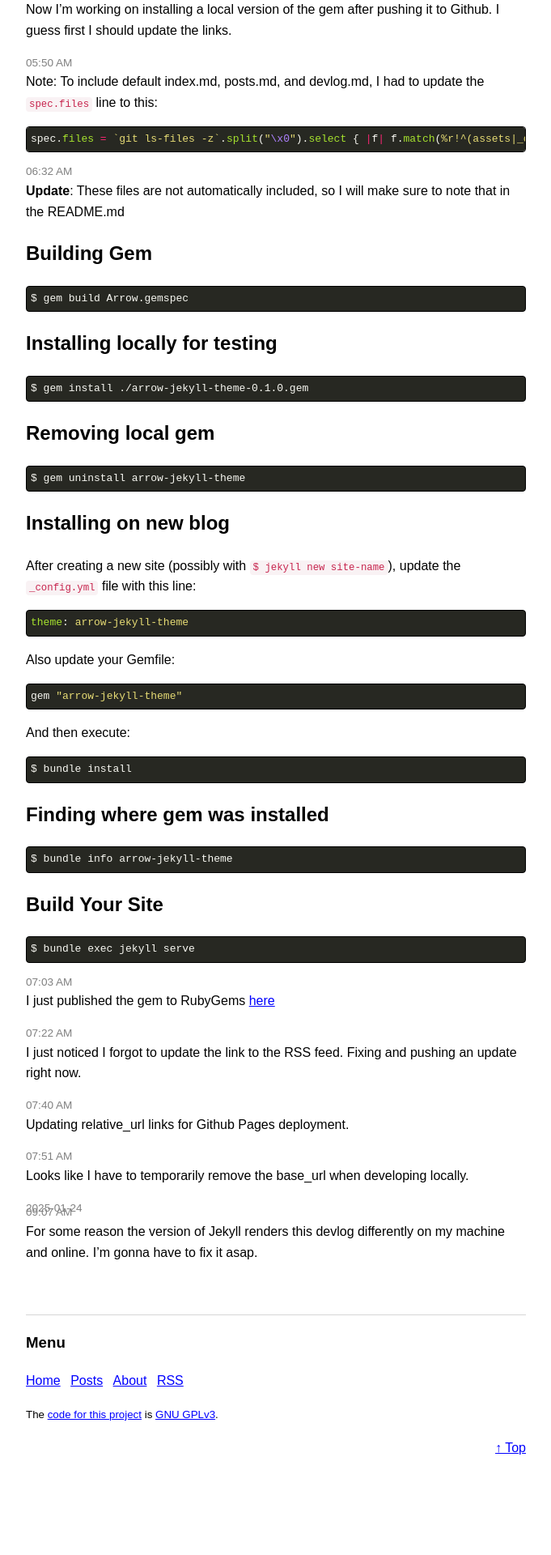
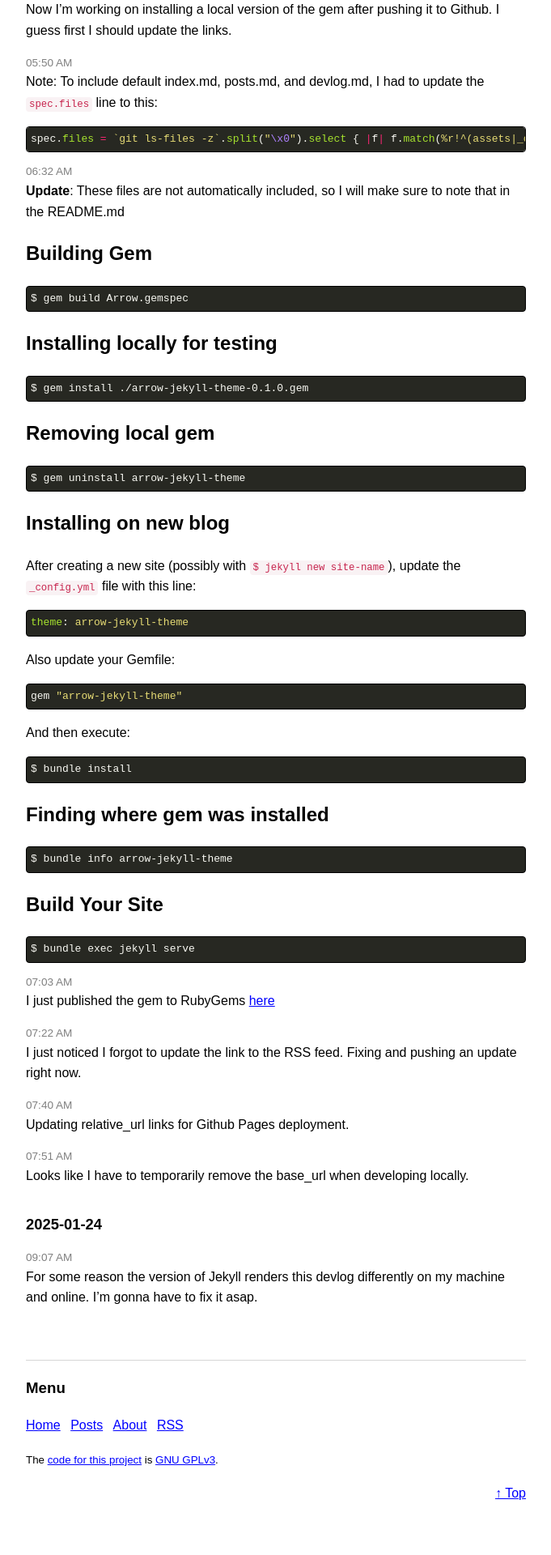
Before and after one commit to cspablocortez/arrow-jekyll-theme, a Jekyll site: the page built from Devlog.md, in a window 1280 px wide. Shown: the part 791-2711 px from the top of the page at 81% size, without its empty margins (299-980 px from the left). Built offline with Jekyll 4.4.1, drawn with Linux system fonts in a browser that asks for light colours; before the commit the page ends 2656 px from its top, so only the background shows below that.

Commit message:
updated file

```diff
--- a/Devlog.md
+++ b/Devlog.md
@@ -102,6 +102,6 @@ Updating relative_url links for Github Pages deployment.
 <time class="timestamp--time">07:51 AM</time>
 Looks like I have to temporarily remove the base_url when developing locally.
 
-<time class="timestamp--time">2025-01-24</time>
+<time class="timestamp--date">2025-01-24</time>
 <time class="timestamp--time">09:07 AM</time>
 For some reason the version of Jekyll renders this devlog differently on my machine and online. I'm gonna have to fix it asap.
```
